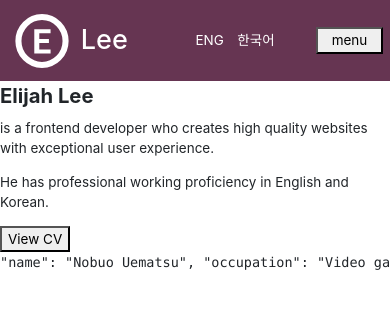
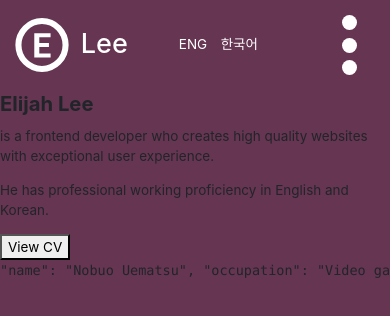
Before and after one commit to develijahlee/portfolio, a React app: page / in a window 390 px wide. Built offline with nearby package versions, Linux system fonts and the light colour scheme.

Commit message:
Finished Mobile Nav
added Kebab menu and mobile nav open/close animation

```diff
--- a/src/app/components/Header.js
+++ b/src/app/components/Header.js
@@ -2,7 +2,8 @@
 
 import React, { Component } from "react";
 import { Link } from "react-router-dom";
-import Icon from "./Icon.js";
+import Logo from "./Logo.js";
+import Kebab from "./Kebab.js";
 
 class Header extends Component {
   render() {
@@ -12,7 +13,7 @@ class Header extends Component {
         <nav className="nav">
          <div className="nav__bar">
             <Link to="/">
-              <Icon />
+              <Logo />
               <span>Lee</span>
             </Link>
             <ul className="languages">
@@ -42,14 +43,16 @@ class Header extends Component {
               </li>
             </ul>
             <button
+                id="kebab"
                 type="button"
                 aria-label="Toggle navigation"
                 className="btn"
                 onClick={function() {
                   document.getElementById("jsNav").classList.toggle("jsNav-active");
+                  document.getElementById("kebab").classList.toggle("btn-active");
                 }}
               >
-                menu
+              <Kebab />
             </button>
           </div>
           <div id="jsNav" className="nav__cabinet">
--- /dev/null
+++ b/src/app/components/Kebab.js
@@ -0,0 +1,19 @@
+import React from "react";
+
+function Kebab() {
+  return (
+    <svg
+      xmlns="http://www.w3.org/2000/svg"
+      width="15"
+      height="60"
+      fill="none"
+      viewBox="0 0 15 60"
+    >
+      <circle cx="7.5" cy="7.5" r="7.5" fill="#fff"></circle>
+      <circle cx="7.5" cy="30.5" r="7.5" fill="#fff"></circle>
+      <circle cx="7.5" cy="52.5" r="7.5" fill="#fff"></circle>
+    </svg>
+  );
+}
+
+export default Kebab;
--- a/src/app/components/Icon.js
+++ b/src/app/components/Logo.js
@@ -1,6 +1,6 @@
 import React from "react";
 
-function Icon() {
+function Logo() {
   return (
     <svg
       xmlns="http://www.w3.org/2000/svg"
@@ -22,4 +22,4 @@ function Icon() {
   );
 }
 
-export default Icon;
+export default Logo;
--- a/src/app/sass/base/_layout.scss
+++ b/src/app/sass/base/_layout.scss
@@ -1 +1,4 @@
 /* src/app/sass/base/layout.scss */
+body {
+  background: #663552;
+}
--- a/src/app/sass/base/_reset.scss
+++ b/src/app/sass/base/_reset.scss
@@ -76,6 +76,7 @@
  ul,
  dl {
    margin: auto;
+   padding: 0;
  }
 
  ol ol,
--- a/src/app/sass/components/_header.scss
+++ b/src/app/sass/components/_header.scss
@@ -29,11 +29,13 @@ header {
   background: #1a1a1a;
   max-height: 0;
   overflow: hidden;
-  transition: max-height 0.5s linear;
+  transition: max-height 0.5s ease-in-out;
   > ul {
-    padding: 0;
     list-style-type: none;
     text-align: center;
+    > li:not(:last-child) {
+      border-bottom: 1px solid #333;
+    }
     a {
       display: block;
       padding: 1em;
@@ -47,7 +49,16 @@ header {
 }
 
 .btn {
-  width: 5em;
+  width: 4em;
+  margin-right: .5em;
+  background: transparent;
+  border: none;
+  transition: transform 0.5s ease-in-out;
+}
+
+.btn-active {
+  transform: rotate(90deg);
+  transition: transform 0.5s ease-in-out;
 }
 
 .languages {
```
